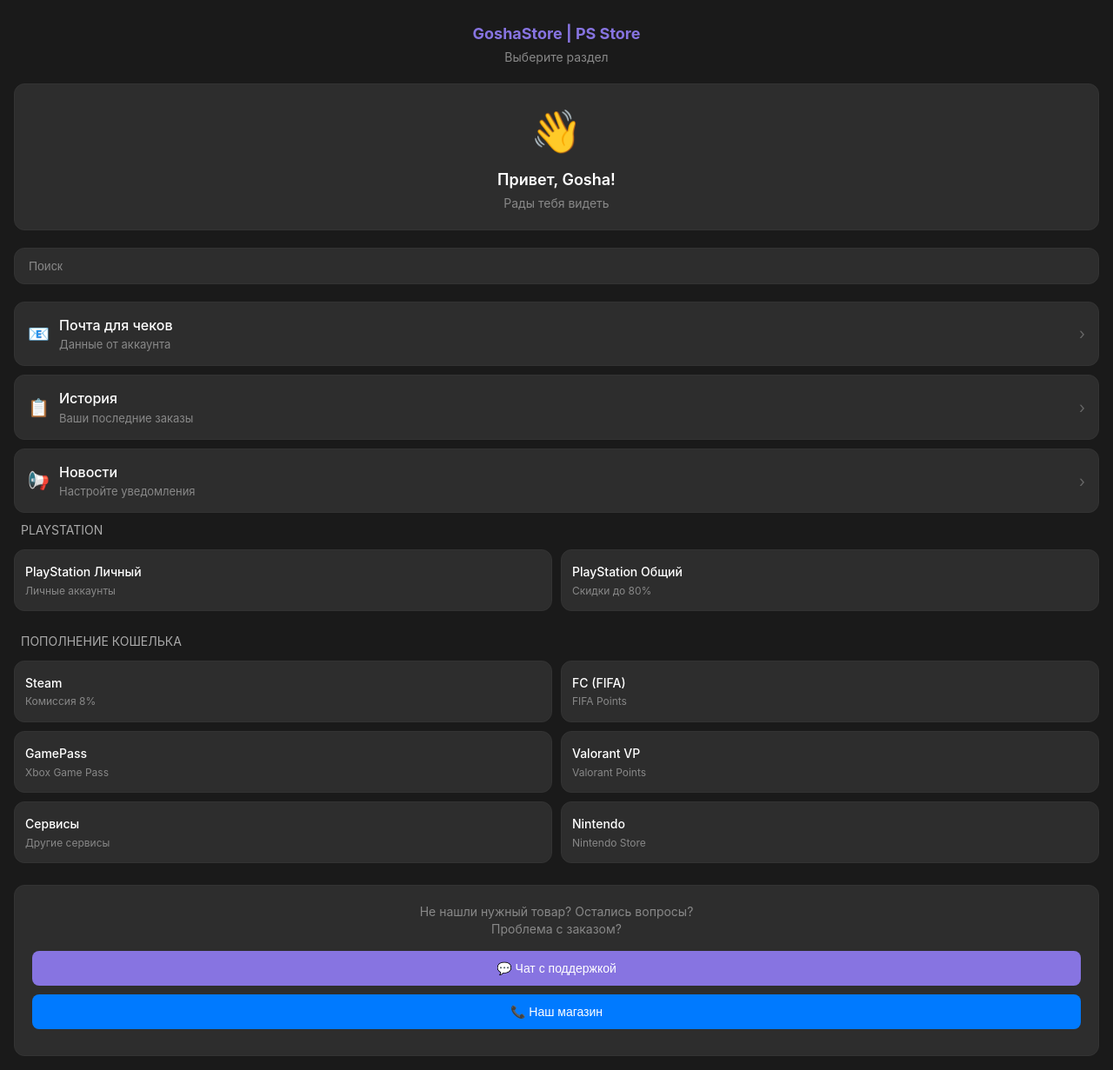
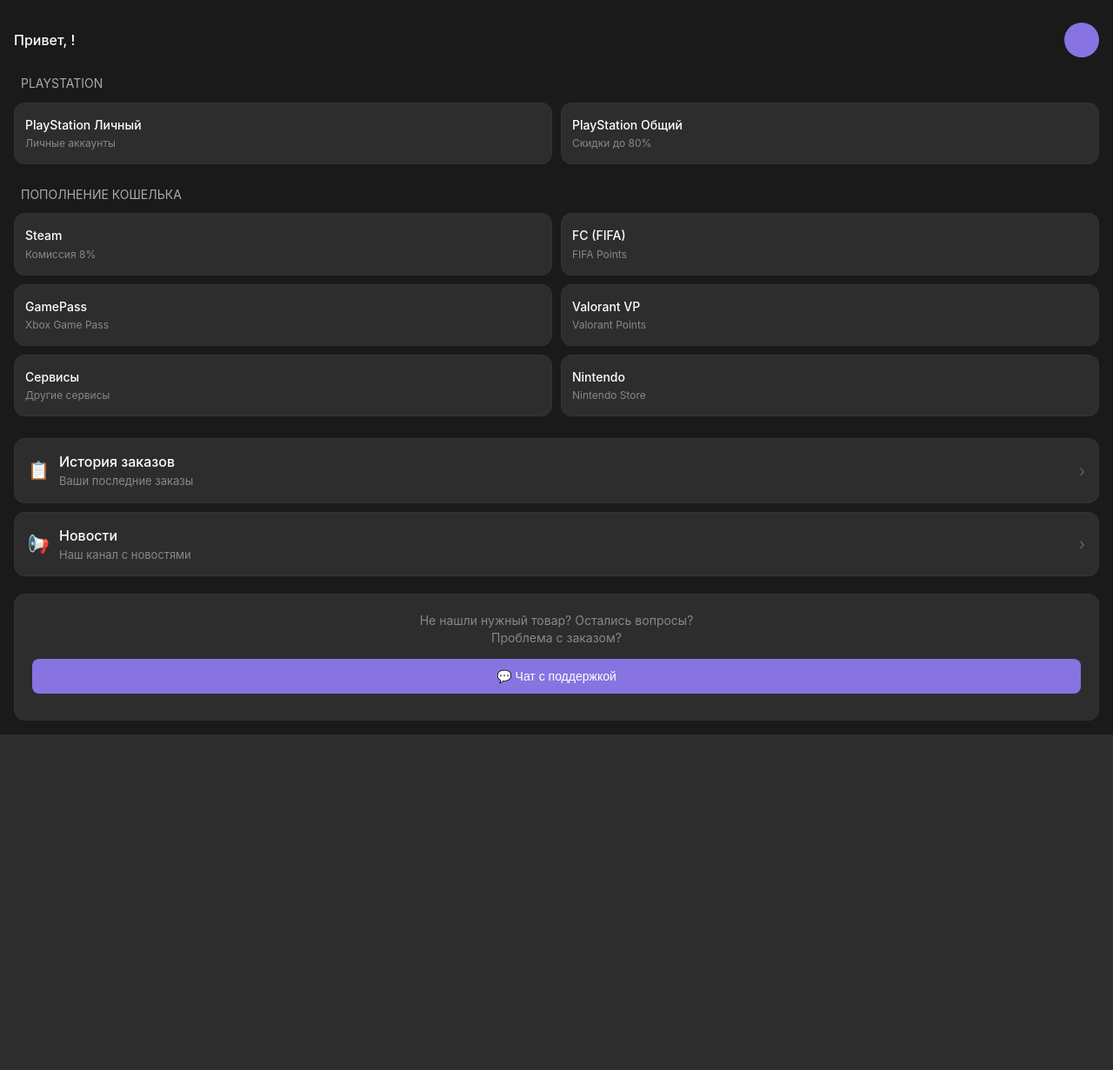
Before and after one commit to igorone0010-netizen/gosha-store, a Flask app: page / in a window 1280 px wide. Shown: the whole page at 87% size. After the commit the page ends 845 px from the top, so only its background shows below. Run offline with Flask 3, Linux system fonts and the light colour scheme; some libraries are stand-ins or nearby versions.

Commit message:
Update index.html

```diff
--- a/templates/index.html
+++ b/templates/index.html
@@ -30,48 +30,34 @@
         }
 
         .header {
-            text-align: center;
+            display: flex;
+            justify-content: space-between;
+            align-items: center;
             margin-bottom: 20px;
             padding-top: 10px;
         }
 
-        .header h1 {
-            color: var(--tg-theme-button-color, #8774e1);
-            font-size: 18px;
-            margin-bottom: 5px;
+        .welcome-text {
+            color: var(--tg-theme-text-color, #ffffff);
+            font-size: 16px;
+            font-weight: 500;
         }
 
-        .header p {
-            color: var(--tg-theme-hint-color, #888);
-            font-size: 14px;
+        .profile-button {
+            width: 40px;
+            height: 40px;
+            border-radius: 50%;
+            background: var(--tg-theme-button-color, #8774e1);
+            display: flex;
+            align-items: center;
+            justify-content: center;
+            cursor: pointer;
+            font-weight: 600;
+            font-size: 16px;
+            color: var(--tg-theme-button-text-color, #ffffff);
         }
 
-        .user-profile {
-            background: var(--tg-theme-secondary-bg-color, #2d2d2d);
-            border-radius: 12px;
-            padding: 20px;
-            margin-bottom: 20px;
-            text-align: center;
-            border: 1px solid var(--tg-theme-hint-color, #333);
-        }
-
-        .user-avatar {
-            font-size: 48px;
-            margin-bottom: 10px;
-        }
-
-        .user-name {
-            font-size: 18px;
-            font-weight: 600;
-            margin-bottom: 5px;
-        }
-
-        .user-welcome {
-            color: var(--tg-theme-hint-color, #888);
-            font-size: 14px;
-        }
-
-        .menu-section {
+        .section {
             margin-bottom: 25px;
         }
 
@@ -242,78 +288,20 @@
             margin-bottom: 10px;
             text-align: center;
         }
-
-        .empty-state {
-            text-align: center;
-            color: var(--tg-theme-hint-color, #888);
-            padding: 40px 20px;
-            font-size: 14px;
-        }
-
-        .search-bar {
-            background: var(--tg-theme-secondary-bg-color, #2d2d2d);
-            border: 1px solid var(--tg-theme-hint-color, #333);
-            border-radius: 12px;
-            padding: 12px 16px;
-            margin-bottom: 20px;
-            color: var(--tg-theme-text-color, #ffffff);
-            font-size: 14px;
-            width: 100%;
-        }
-
-        .search-bar::placeholder {
-            color: var(--tg-theme-hint-color, #888);
-        }
     </style>
 </head>
 <body>
-    <!-- Главная страница с профилем -->
+    <!-- Главная страница -->
     <div id="main-page" class="page active">
         <div class="header">
-            <h1>GoshaStore | PS Store</h1>
-            <p>Выберите раздел</p>
-        </div>
-
-        <!-- Профиль пользователя -->
-        <div class="user-profile">
-            <div class="user-avatar">👋</div>
-            <div class="user-name">Привет, Gosha!</div>
-            <div class="user-welcome">Рады тебя видеть</div>
-        </div>
-
-        <!-- Поиск -->
-        <input type="text" class="search-bar" placeholder="Поиск" onclick="showSearch()">
-
-        <!-- Навигационные кнопки -->
-        <div class="nav-button" onclick="showSection('account')">
-            <div class="nav-icon">📧</div>
-            <div class="nav-text">
-                <div class="nav-title">Почта для чеков</div>
-                <div class="nav-subtitle">Данные от аккаунта</div>
+            <div class="welcome-text" id="welcome-text">Привет!</div>
+            <div class="profile-button" onclick="showProfile()" id="profile-button">
+                ?
             </div>
-            <div class="nav-arrow">›</div>
-        </div>
-
-        <div class="nav-button" onclick="showSection('history')">
-            <div class="nav-icon">📋</div>
-            <div class="nav-text">
-                <div class="nav-title">История</div>
-                <div class="nav-subtitle">Ваши последние заказы</div>
-            </div>
-            <div class="nav-arrow">›</div>
-        </div>
-
-        <div class="nav-button" onclick="showSection('news')">
-            <div class="nav-icon">📢</div>
-            <div class="nav-text">
-                <div class="nav-title">Новости</div>
-                <div class="nav-subtitle">Настройте уведомления</div>
-            </div>
-            <div class="nav-arrow">›</div>
         </div>
 
         <!-- PLAYSTATION раздел -->
-        <div class="menu-section">
+        <div class="section">
             <div class="section-title">PLAYSTATION</div>
             <div class="menu-grid">
                 <div class="menu-button" onclick="showProducts('playstation_personal')">
@@ -328,7 +316,7 @@
         </div>
 
         <!-- Пополнение кошелька -->
-        <div class="menu-section">
+        <div class="section">
             <div class="section-title">ПОПОЛНЕНИЕ КОШЕЛЬКА</div>
             <div class="menu-grid">
                 <div class="menu-button" onclick="showProducts('steam')">
@@ -358,6 +346,25 @@
             </div>
         </div>
 
+        <!-- Навигационные кнопки -->
+        <div class="nav-button" onclick="showHistory()">
+            <div class="nav-icon">📋</div>
+            <div class="nav-text">
+                <div class="nav-title">История заказов</div>
+                <div class="nav-subtitle">Ваши последние заказы</div>
+            </div>
+            <div class="nav-arrow">›</div>
+        </div>
+
+        <div class="nav-button" onclick="openNewsChannel()">
+            <div class="nav-icon">📢</div>
+            <div class="nav-text">
+                <div class="nav-title">Новости</div>
+                <div class="nav-subtitle">Наш канал с новостями</div>
+            </div>
+            <div class="nav-arrow">›</div>
+        </div>
+
         <!-- Поддержка -->
         <div class="support-container">
             <div class="support-text">
@@ -366,9 +373,6 @@
             </div>
             <button class="support-button" onclick="openSupport()">
                 💬 Чат с поддержкой
-            </button>
-            <button class="support-button" onclick="openOurChannel()" style="background: #007aff;">
-                📞 Наш магазин
             </button>
         </div>
     </div>
@@ -386,16 +390,51 @@
     </div>
 
     <!-- Страница профиля -->
-    <div id="account-page" class="page">
+    <div id="profile-page" class="page">
         <div class="back-button" onclick="showMain()">
             <div class="back-arrow">‹</div>
-            <div>Аккаунт</div>
+            <div>Профиль</div>
         </div>
 
-        <div class="empty-state">
-            📧<br><br>
-            Раздел "Почта для чеков"<br>
-            Здесь будут данные вашего аккаунта
+        <div class="form-section">
+            <div class="form-title">Данные от аккаунта</div>
+
+            <div class="input-group">
+                <label class="input-label">Ваша почта</label>
+                <input type="email" class="input-field" id="user-email" placeholder="example@gmail.com">
+            </div>
+
+            <div class="input-group">
+                <label class="input-label">Пароль</label>
+                <input type="password" class="input-field" id="user-password" placeholder="Введите пароль">
+            </div>
+
+            <div class="input-group">
+                <label class="input-label">2FA Коды (если есть)</label>
+                <input type="text" class="input-field" id="user-2fa" placeholder="Коды двухфакторной аутентификации">
+            </div>
+
+            <button class="save-button" onclick="saveUserData()">
+                💾 Сохранить данные
+            </button>
+        </div>
+
+        <div class="nav-button" onclick="showHistory()">
+            <div class="nav-icon">📋</div>
+            <div class="nav-text">
+                <div class="nav-title">История заказов</div>
+                <div class="nav-subtitle">Ваши последние заказы</div>
+            </div>
+            <div class="nav-arrow">›</div>
+        </div>
+
+        <div class="nav-button" onclick="openNewsChannel()">
+            <div class="nav-icon">📢</div>
+            <div class="nav-text">
+                <div class="nav-title">Новости</div>
+                <div class="nav-subtitle">Наш канал с новостями</div>
+            </div>
+            <div class="nav-arrow">›</div>
         </div>
     </div>
 
@@ -413,20 +452,6 @@
         </div>
     </div>
 
-    <!-- Страница новостей -->
-    <div id="news-page" class="page">
-        <div class="back-button" onclick="showMain()">
-            <div class="back-arrow">‹</div>
-            <div>Новости</div>
-        </div>
-
-        <div class="empty-state">
-            📢<br><br>
-            Настройте какие новости<br>
-            получать от бота
-        </div>
-    </div>
-
     <script>
         // Telegram Web App
         const tg = window.Telegram.WebApp;
@@ -435,6 +460,61 @@
 
         let cart = [];
         let currentCategory = '';
+        let userData = {};
+
+        // Инициализация пользователя
+        function initUser() {
+            const user = tg.initDataUnsafe?.user;
+
+            if (user) {
+                // Получаем реальное имя пользователя
+                const firstName = user.first_name || 'Пользователь';
+                const lastName = user.last_name || '';
+                const fullName = `${firstName} ${lastName}`.trim();
+                const username = user.username || firstName;
+
+                // Обновляем приветствие
+                document.getElementById('welcome-text').textContent = `Привет, ${firstName}!`;
+
+                // Обновляем кнопку профиля
+                const profileButton = document.getElementById('profile-button');
+                profileButton.textContent = firstName.charAt(0).toUpperCase();
+
+                // Загружаем сохраненные данные пользователя
+                loadUserData();
+            } else {
+                document.getElementById('welcome-text').textContent = 'Привет!';
+                document.getElementById('profile-button').textContent = '?';
+            }
+        }
+
+        // Загрузить данные пользователя
+        function loadUserData() {
+            const savedData = localStorage.getItem('goshaStoreUserData');
+            if (savedData) {
+                userData = JSON.parse(savedData);
+                document.getElementById('user-email').value = userData.email || '';
+                document.getElementById('user-password').value = userData.password || '';
+                document.getElementById('user-2fa').value = userData.twoFA || '';
+            }
+        }
+
+        // Сохранить данные пользователя
+        function saveUserData() {
+            userData = {
+                email: document.getElementById('user-email').value,
+                password: document.getElementById('user-password').value,
+                twoFA: document.getElementById('user-2fa').value,
+                savedAt: new Date().toISOString()
+            };
+
+            localStorage.setItem('goshaStoreUserData', JSON.stringify(userData));
+
+            tg.showPopup({
+                title: '✅ Данные сохранены',
+                message: 'Ваши данные успешно сохранены'
+            });
+        }
 
         // Показать главную страницу
         function showMain() {
@@ -442,11 +522,22 @@
             document.getElementById('main-page').classList.add('active');
         }
 
+        // Показать профиль
+        function showProfile() {
+            hideAllPages();
+            document.getElementById('profile-page').classList.add('active');
+        }
+
+        // Показать историю
+        function showHistory() {
+            hideAllPages();
+            document.getElementById('history-page').classList.add('active');
+        }
+
         // Показать товары категории
         async function showProducts(category) {
             currentCategory = category;
 
-            // Обновляем название категории
             const categoryNames = {
                 'playstation_personal': 'PlayStation Личный',
                 'playstation_shared': 'PlayStation Общий',
@@ -468,15 +558,13 @@
                 console.error('Ошибка загрузки товаров:', error);
             }
 
-            // Переключаем страницы
             hideAllPages();
             document.getElementById('products-page').classList.add('active');
         }
 
-        // Показать раздел
-        function showSection(section) {
-            hideAllPages();
-            document.getElementById(section + '-page').classList.add('active');
+        // Открыть канал новостей
+        function openNewsChannel() {
+            tg.openLink('https://t.me/GoshaStoreBot');
         }
 
         // Скрыть все страницы
@@ -518,25 +606,10 @@
                 }]
             });
 
-            // Обработка кнопки в popup
             tg.onEvent('popupButtonClicked', (btn) => {
                 if (btn.id === 'open_chat') {
-                    // Открываем ссылку в WebView (не закрывая приложение)
                     tg.openLink('https://t.me/GoshaPlayStation');
                 }
-            });
-        }
-
-        // Открыть наш канал
-        function openOurChannel() {
-            tg.openLink('https://t.me/GoshaStoreBot');
-        }
-
-        // Поиск
-        function showSearch() {
-            tg.showPopup({
-                title: '🔍 Поиск',
-                message: 'Функция поиска скоро будет доступна'
             });
         }
 
@@ -548,8 +621,11 @@
             });
         }
 
-        // При загрузке показываем главную страницу
-        showMain();
+        // Инициализация при загрузке
+        document.addEventListener('DOMContentLoaded', function() {
+            initUser();
+            showMain();
+        });
     </script>
 </body>
 </html>
```
Also changed, not shown: other parts of templates/index.html (+61 -2 lines).
